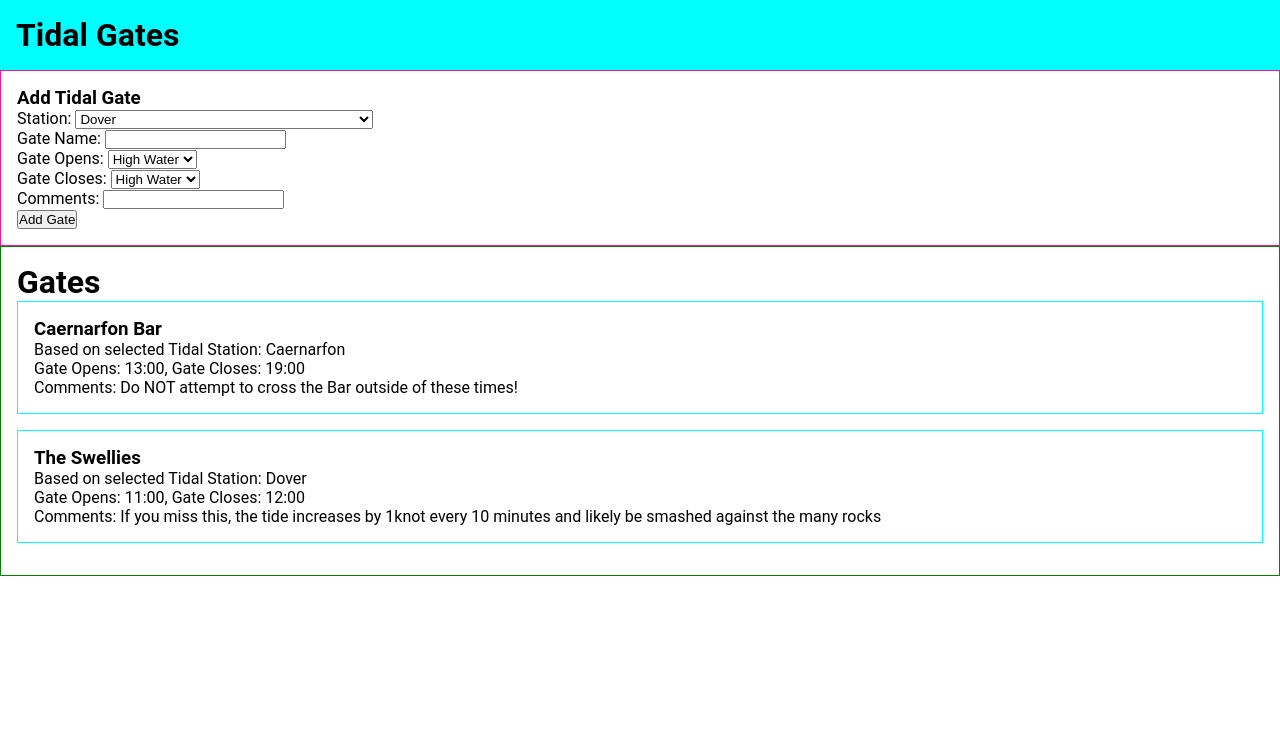
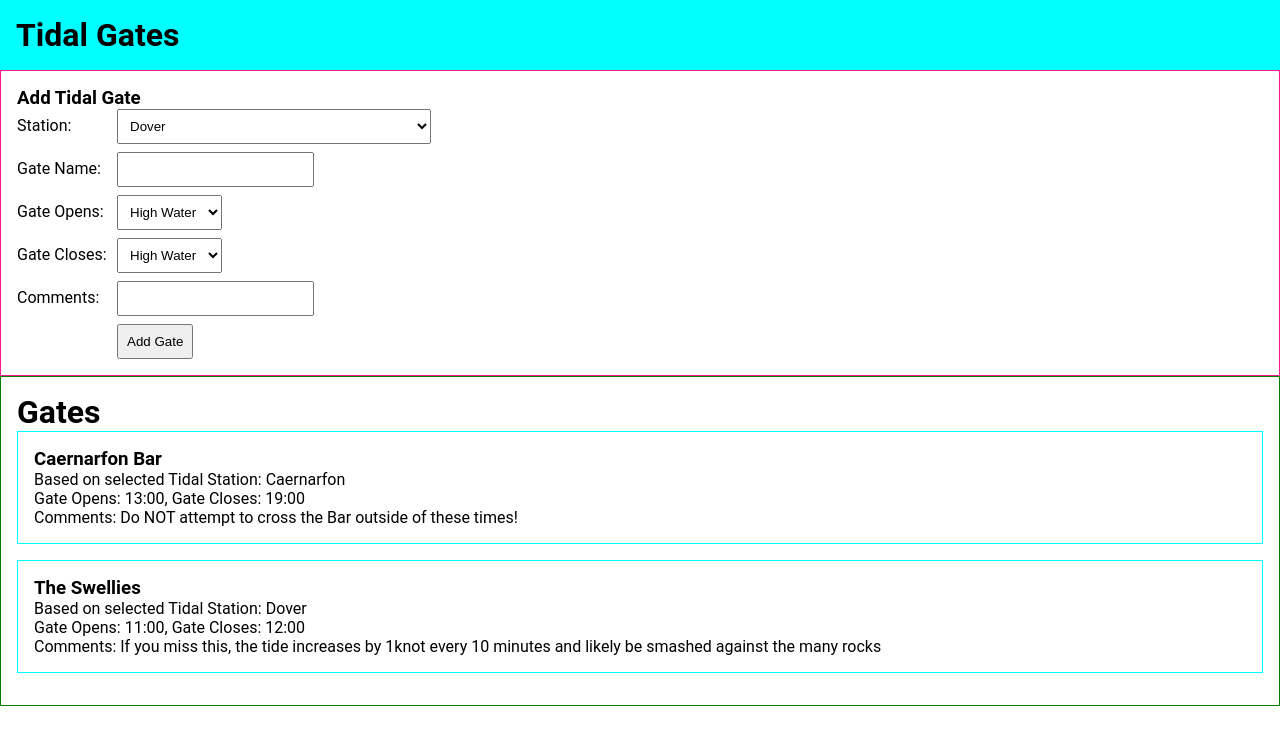
Before and after one commit to JPhasma/tidal-gates-app, a Next.js app: page / in a window 1280 px wide. Shown: the top 744 px of the page. Built offline with nearby package versions, Linux system fonts and the light colour scheme.

Commit message:
form styling

```diff
--- a/app/globals.scss
+++ b/app/globals.scss
@@ -23,3 +23,13 @@ body {
   background-color: #fff;
   color: #333;
 }
+
+input,
+select {
+  padding: 0.5rem;
+  margin-bottom: 0.5rem;
+}
+
+button {
+  padding: 0.5rem;
+}
--- a/app/sass/_addTidalGates.scss
+++ b/app/sass/_addTidalGates.scss
@@ -1,4 +1,12 @@
 #add_tidal_gates {
   border: 1px solid deeppink;
   padding: 1rem;
+
+  label {
+    width: 100px;
+    display: inline-block;
+  }
+  button {
+    margin-left: 100px;
+  }
 }
```
